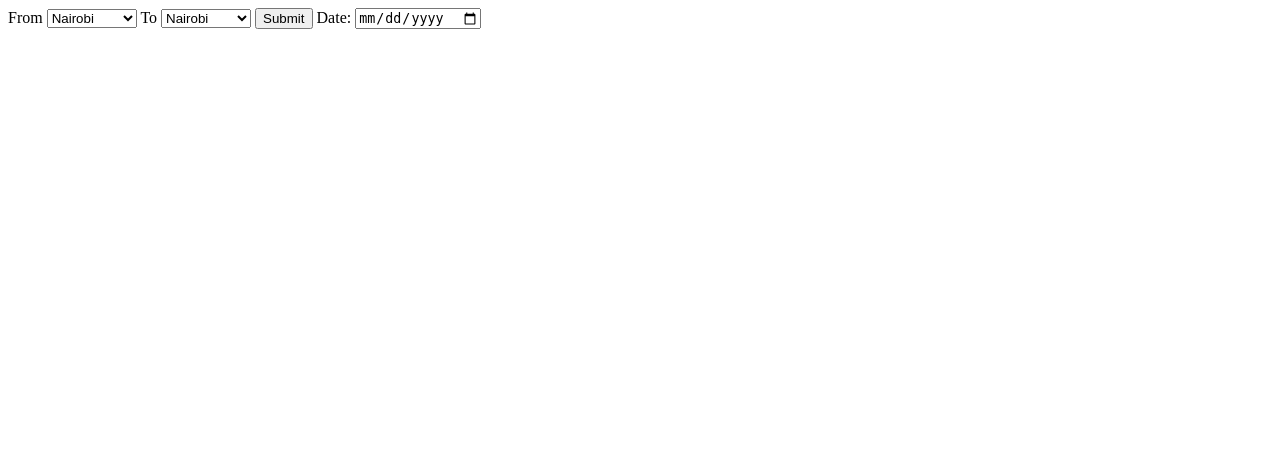
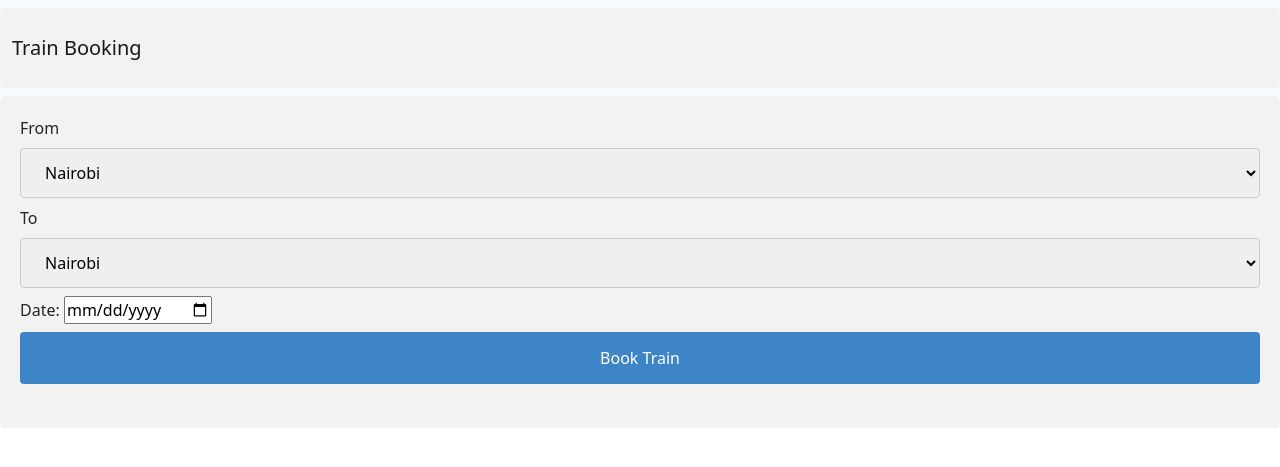
Before and after one commit to FrankKamala/remake-Train, a PHP site: page /interCounty/interBook.php in a window 1280 px wide. Shown: the top 467 px of the page. Run offline with PHP 8.4, Linux system fonts and the light colour scheme.

Commit message:
availability check screen style and add header

```diff
--- /dev/null
+++ b/header/header.php
@@ -0,0 +1,8 @@
+<?php
+?>
+  <link href="https://cdn.jsdelivr.net/npm/bootstrap@5.1.3/dist/css/bootstrap.min.css" rel="stylesheet" integrity="sha384-1BmE4kWBq78iYhFldvKuhfTAU6auU8tT94WrHftjDbrCEXSU1oBoqyl2QvZ6jIW3" crossorigin="anonymous">
+<nav class="navbar navbar-light bg-light">
+  <div class="container-fluid">
+    <a class="navbar-brand" href="#">Train Booking </a>
+  </div>
+</nav>
--- /dev/null
+++ b/interCounty/inter.css
@@ -0,0 +1,30 @@
+input[type=text], select {
+    width: 100%;
+    padding: 12px 20px;
+    margin: 8px 0;
+    display: inline-block;
+    border: 1px solid #ccc;
+    border-radius: 4px;
+    box-sizing: border-box;
+  }
+
+  input[type=submit] {
+    width: 100%;
+    background-color: #3d85c6;
+    color: white;
+    padding: 14px 20px;
+    margin: 8px 0;
+    border: none;
+    border-radius: 4px;
+    cursor: pointer;
+  }
+
+  input[type=submit]:hover {
+    background-color: #45a049;
+  }
+
+  div {
+    border-radius: 5px;
+    background-color: #f2f2f2;
+    padding: 20px;
+  }
--- a/interCounty/interBook.php
+++ b/interCounty/interBook.php
@@ -1,4 +1,5 @@
 <?php
+include('../header/header.php');
 
 ?>
 <!DOCTYPE html>
@@ -7,6 +8,7 @@
     <meta charset="UTF-8">
     <meta http-equiv="X-UA-Compatible" content="IE=edge">
     <meta name="viewport" content="width=device-width, initial-scale=1.0">
+    <link rel="stylesheet" href="inter.css">
     <title>Check Availability </title>
 </head>
 <body>
@@ -40,7 +42,7 @@
       <option value="Mombasa">Mombasa</option>
     </select>
 
-    <input type="submit" value="Submit">
+
 
 
 
@@ -49,6 +51,10 @@
 <input type="date" id="travelDate" name="trip-Date"
        value="yyyy-mm-dd"
        min="2021-09-01" max="2022-09-31">
+
+
+
+       <input type="submit" value="Book Train">
   </form>
 </div>
 
```
